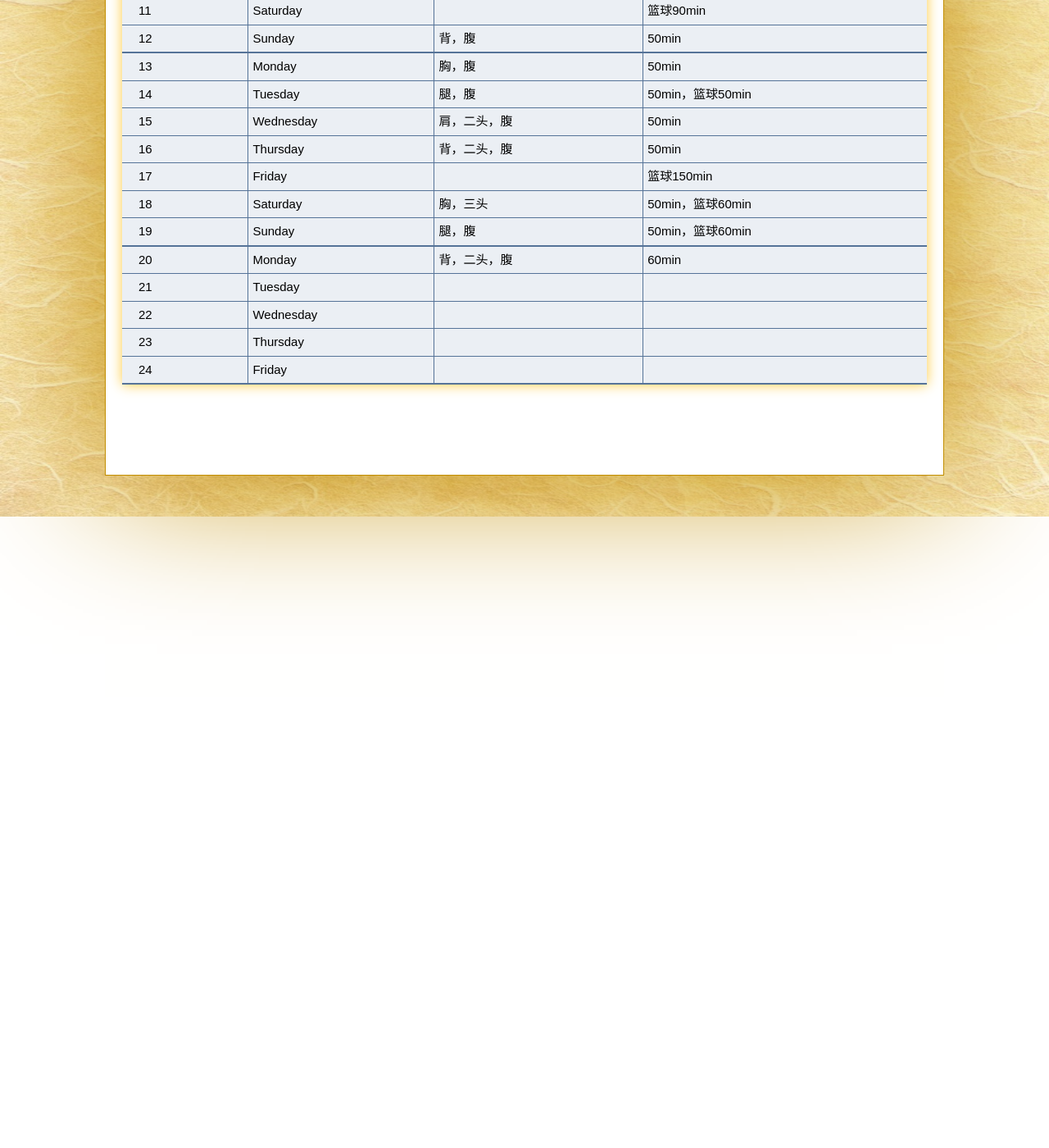
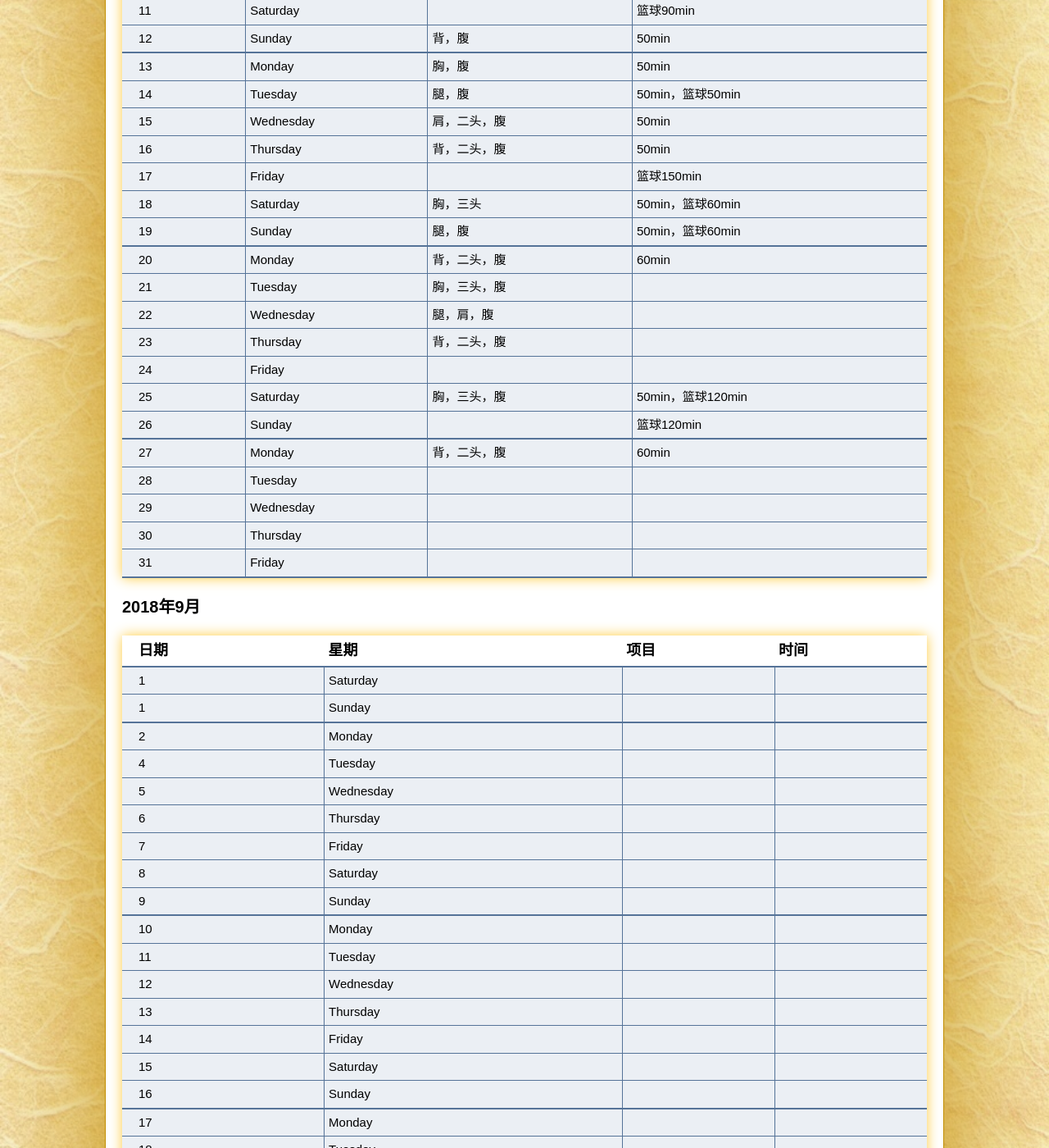
Before and after one commit to weishangkai/weishangkai.github.io, a Jekyll site: the page built from content/others/fitness/2018_season_3.md, in a window 1280 px wide and 1400 px high, scrolled down 387 px. Shown: the whole window at 82% size. Built offline with Jekyll 4.4.1, drawn with Linux system fonts in a browser that asks for light colours; comment, search, counter and statistics services are not loaded; some of the changed text lies outside the part shown.

Commit message:
update fitness notes:x

```diff
--- a/content/others/fitness/2018_season_3.md
+++ b/content/others/fitness/2018_season_3.md
@@ -20,7 +20,44 @@ description:
 |19|Sunday|腿，腹|50min，篮球60min
 |:-|:-|:-|:-
 |20|Monday|背，二头，腹|60min
-|21|Tuesday||
-|22|Wednesday||
-|23|Thursday|
-|24|Friday|
+|21|Tuesday|胸，三头，腹|
+|22|Wednesday|腿，肩，腹|
+|23|Thursday|背，二头，腹|
+|24|Friday||
+|25|Saturday|胸，三头，腹|50min，篮球120min
+|26|Sunday||篮球120min
+|:-|:-|:-|:-
+|27|Monday|背，二头，腹|60min
+|28|Tuesday||
+|29|Wednesday||
+|30|Thursday||
+|31|Friday||
+
+### 2018年9月
+
+|日期|星期|项目|时间
+|:-|:-|:-|:-
+|1|Saturday|	|
+|1|Sunday|	|
+|:-|:-|:-|:-
+|2|Monday|	|
+|4|Tuesday|	|
+|5|Wednesday|	|
+|6|Thursday|	|
+|7|Friday|	|
+|8|Saturday|	|
+|9|Sunday|	|
+|:-|:-|:-|:-
+|10|Monday|	|
+|11|Tuesday|	|
+|12|Wednesday|	|
+|13|Thursday|	|
+|14|Friday|	|
+|15|Saturday|	|
+|16|Sunday|	|
+|:-|:-|:-|:-
+|17|Monday|	|
+|18|Tuesday|	|
+|19|Wednesday|	|
+|20|Thursday|	|
+|21|Friday|	|
```
